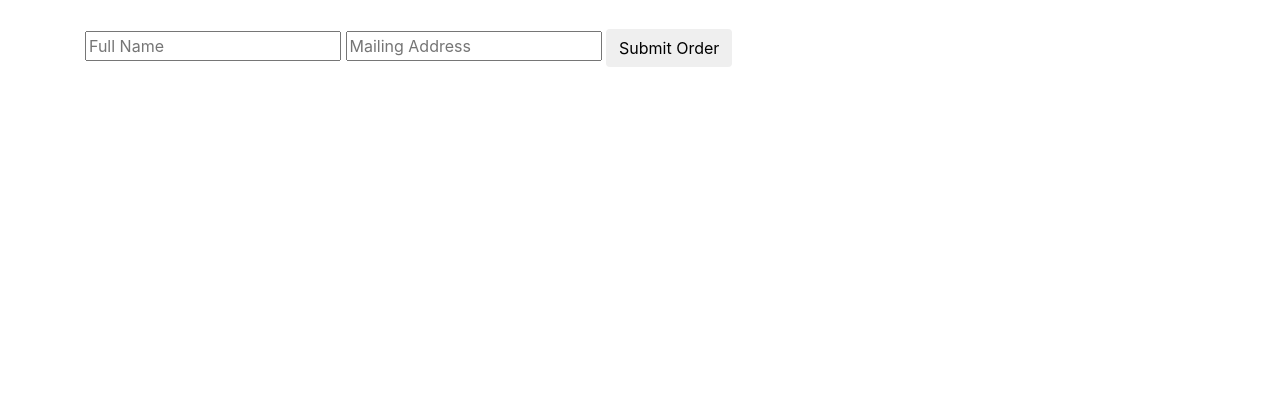
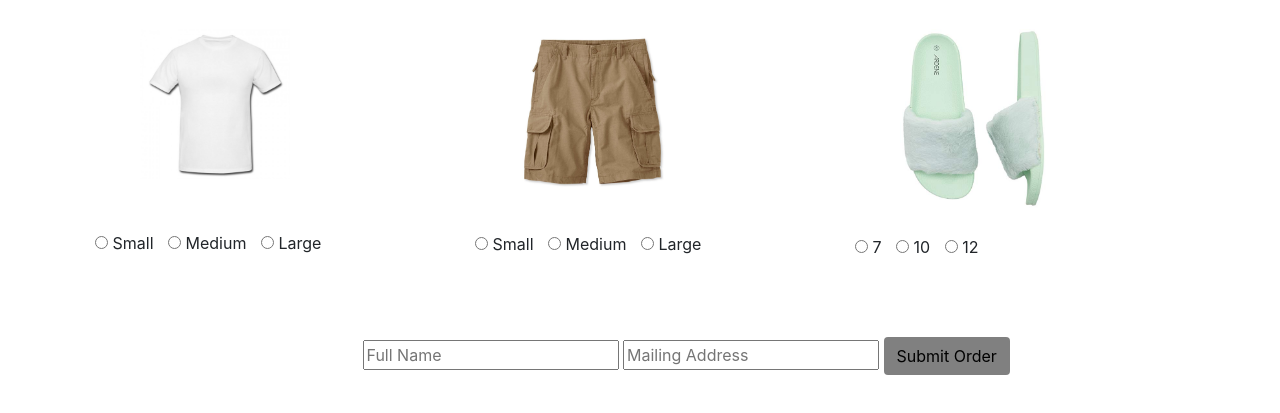
Before and after one commit to Nathanbn123/mock-clothing-site, a plain HTML site: page index.html in a window 1280 px wide. Shown: the part 179-592 px from the top of the page. Drawn offline with nearby package versions, Linux system fonts and the light colour scheme; files whose address does not match are found by name.

Commit message:
Add content. Style with CSS, JS, and jQuery. Add radio buttons.

```diff
--- a/css/styles.css
+++ b/css/styles.css
@@ -4,6 +4,34 @@ font-family: 'Playfair Display', serif;
 
 h2{
 font-family: 'Playfair Display', serif;
+}
+
+img {
+  width: 150px;
+  height: auto;
+  margin-left: 55px;
+}
+
+.radio {
+  display: inline-block;
+  padding: 20px 0 0 10px;
+}
+
+.shirtSizes {
+  padding-top: 32px;
+}
+
+.pantSizes {
+  padding-top: 10px;
+}
+
+.btn {
+  background-color: gray;
+}
+
+.information {
+  padding-top: 70px;
+  padding-left: 25%;
 }
 
 #receipt {
--- a/index.html
+++ b/index.html
@@ -13,30 +13,94 @@
       <h1 class="jumbotron">Ropas</h1>
 
 
-
-
-
-
-
-
-
-      <div>
-        <form id="orderForm">
+      <form id="orderForm">
+        <div class="row">
+          <div class="col-md-4">
+            <img src="img/whiteshirt.jpg" alt="awful shirt image">
+            <div class="shirtSizes">
+              <div class="radio">
+                <label>
+                  <input type="radio" name="size1" value="small">
+                  Small
+                </label>
+              </div>
+              <div class="radio">
+                <label>
+                  <input type="radio" name="size1" value="medium">
+                  Medium
+                </label>
+              </div>
+              <div class="radio">
+                <label>
+                  <input type="radio" name="size1" value="large">
+                  Large
+                </label>
+              </div>
+            </div>
+          </div>
+          <div class="col-md-4">
+            <img src="img/cargo.jpeg" alt="awful shorts image">
+            <div class="pantSizes">
+              <div class="radio">
+                <label>
+                  <input type="radio" name="size2" value="small">
+                  Small
+                </label>
+              </div>
+              <div class="radio">
+                <label>
+                  <input type="radio" name="size2" value="medium">
+                  Medium
+                </label>
+              </div>
+              <div class="radio">
+                <label>
+                  <input type="radio" name="size2" value="large">
+                  Large
+                </label>
+              </div>
+            </div>
+          </div>
+          <div class="col-md-4">
+            <img src="img/slides.jpg" alt="awful slides image">
+            <div class="slideSizes">
+              <div class="radio">
+                <label>
+                  <input type="radio" name="size3" value="seven">
+                  7
+                </label>
+              </div>
+              <div class="radio">
+                <label>
+                  <input type="radio" name="size3" value="ten">
+                  10
+                </label>
+              </div>
+              <div class="radio">
+                <label>
+                  <input type="radio" name="size3" value="twelve">
+                  12
+                </label>
+              </div>
+            </div>
+          </div>
+        </div>
+        <div class="information">
           <input id="customer" placeholder="Full Name" required>
           <input id="address" placeholder="Mailing Address" required>
           <button type="submit" class="btn">Submit Order</button>
-        </form>
       </div>
+      </form>
       <div id="receipt">
         <h2>Ropas</h2>
         <h6>811 NW Ulysses Blvd<br>Portland, OR 97211</h6>
         <h6>(503)555-1234</h6>
         <br>
 
-        <p id="content">content</p>
+        <p id="content">Your Order:</p>
         <br>
         <p>Thank you, <span class="customer"></span> for your business.</p>
-        <p>Shipping address:<span class="address"></span></p>
+        <p>Shipping address:<br><span class="address"></span></p>
       </div>
 
 
--- a/js/scripts.js
+++ b/js/scripts.js
@@ -2,11 +2,15 @@ $(document).ready(function() {
   $("#orderForm").submit(function(event) {
     var customerInput = $("input#customer").val();
     var addressInput = $("input#address").val();
+    var flavor = $("input:radio[name=size1]:checked").val();
+    var flavor = $("input:radio[name=size2]:checked").val();
+    var flavor = $("input:radio[name=size3]:checked").val();
 
     $(".customer").text(customerInput);
     $(".address").text(addressInput);
 
-    $("#receipt").show();
+    $("#orderForm").toggle();
+    $("#receipt").fadeToggle();
 
     event.preventDefault();
   });
```
Also changed, not shown: img/cargo.jpeg (added), img/slides.jpg (added), img/whiteshirt.jpg (added), js/jquery-3.3.1.js (renamed from css/jquery-3.3.1.js).
